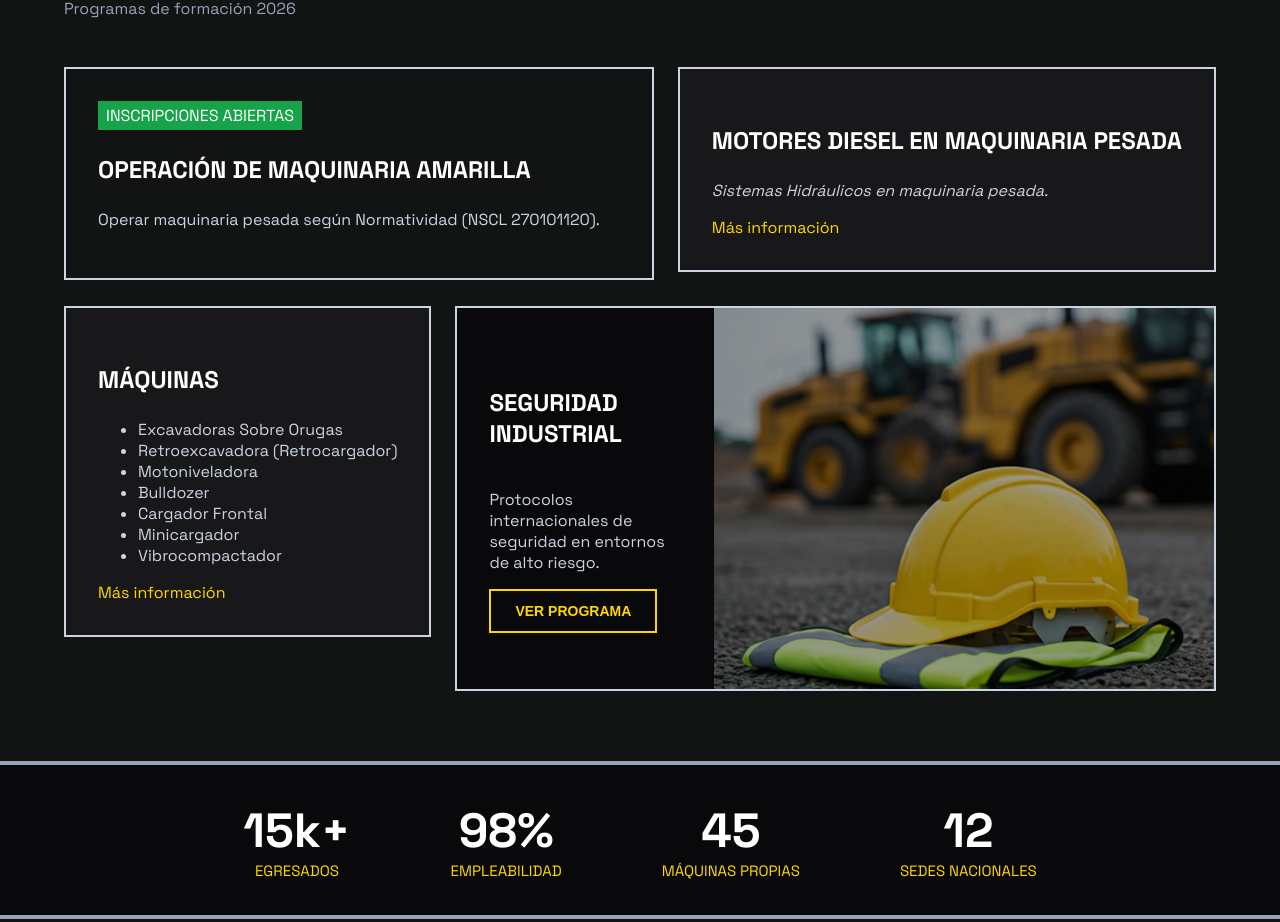
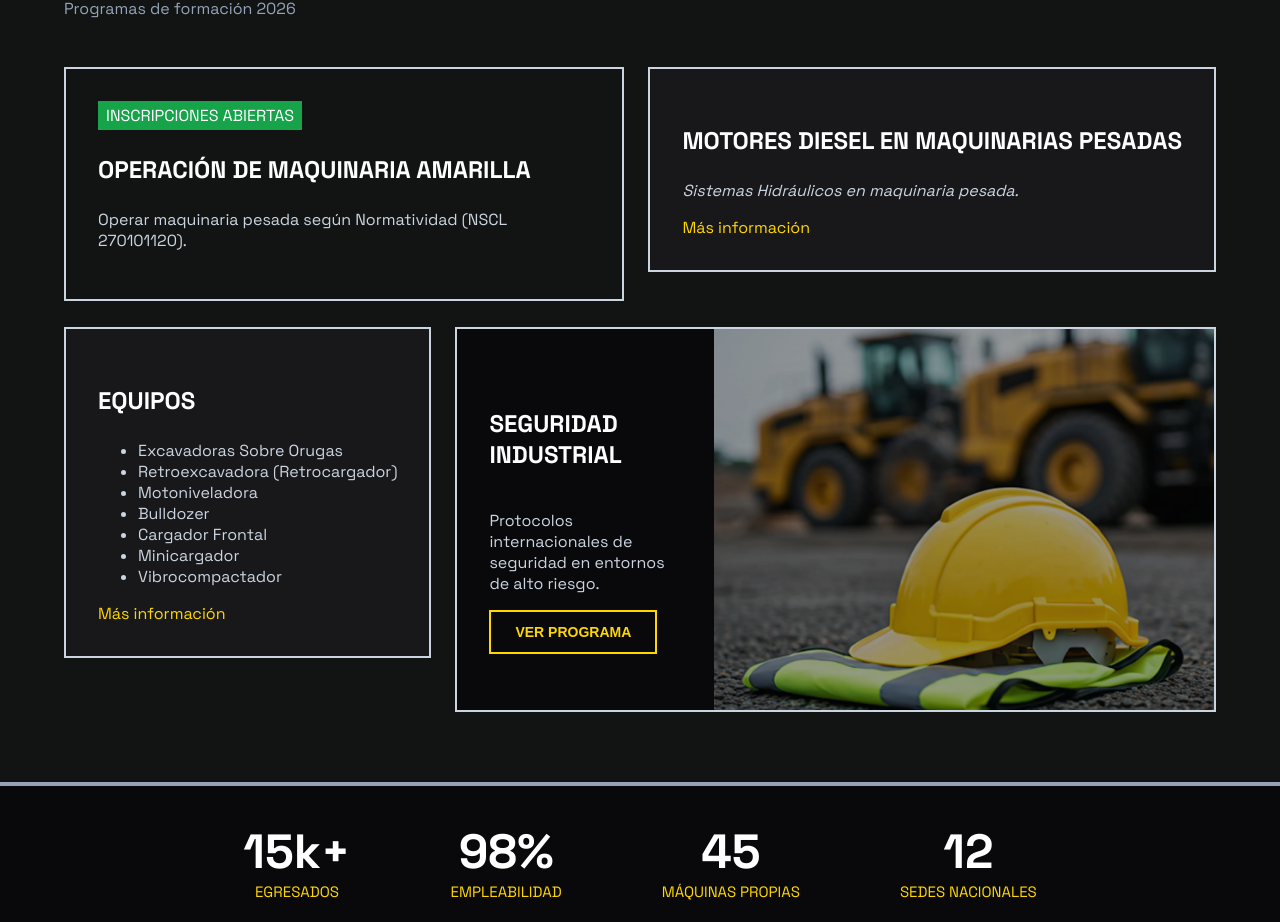
Before and after one commit to stivengm/TecniMaquinaria, an Angular app: page / in a window 1280 px wide. Shown: the part 916-1838 px from the top of the page. Built offline with nearby package versions, Linux system fonts and the light colour scheme.

Commit message:
FIX - Ajuste de Especialidades técnicas.

```diff
--- a/src/app/features/landing/pages/home-page/home-page.html
+++ b/src/app/features/landing/pages/home-page/home-page.html
@@ -36,7 +36,7 @@
                     <p class="description_item_technical_spects">Operar maquinaria pesada según Normatividad (NSCL 270101120).</p>
                 </div>
                 <div class="item_technical_spects item_mecanic_preventiv">
-                    <h3 class="title_item_technical_spects">Motores diesel en maquinaria pesada</h3>
+                    <h3 class="title_item_technical_spects">Motores diesel en maquinarias pesadas</h3>
                     <p class="description_item_technical_spects">
                         <i>Sistemas Hidráulicos en maquinaria pesada.</i>
                     </p>
@@ -46,7 +46,7 @@
 
             <div class="section_technical_spects">
                 <div class="item_technical_spects item_gruas_industriales">
-                    <h3 class="title_item_technical_spects">Máquinas</h3>
+                    <h3 class="title_item_technical_spects">Equipos</h3>
                     <!-- <p class="description_item_technical_spects">, Excavadoras Sobre Llantas, Retroexcavadora (Retrocargador), Motoniveladora, Bulldozer, Cargador Frontal, Minicargador y Vibrocompactador.</p> -->
 
                     <ul class="description_item_technical_spects">
```
